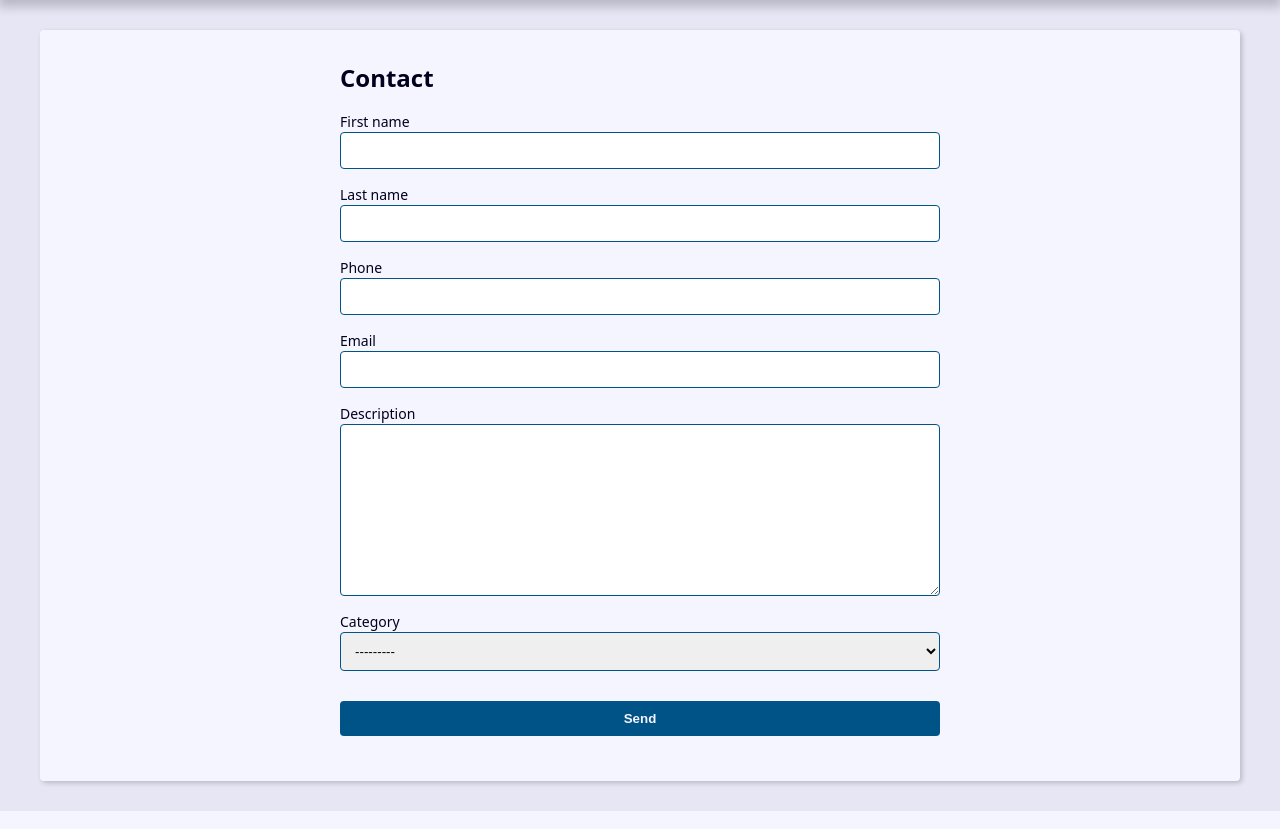
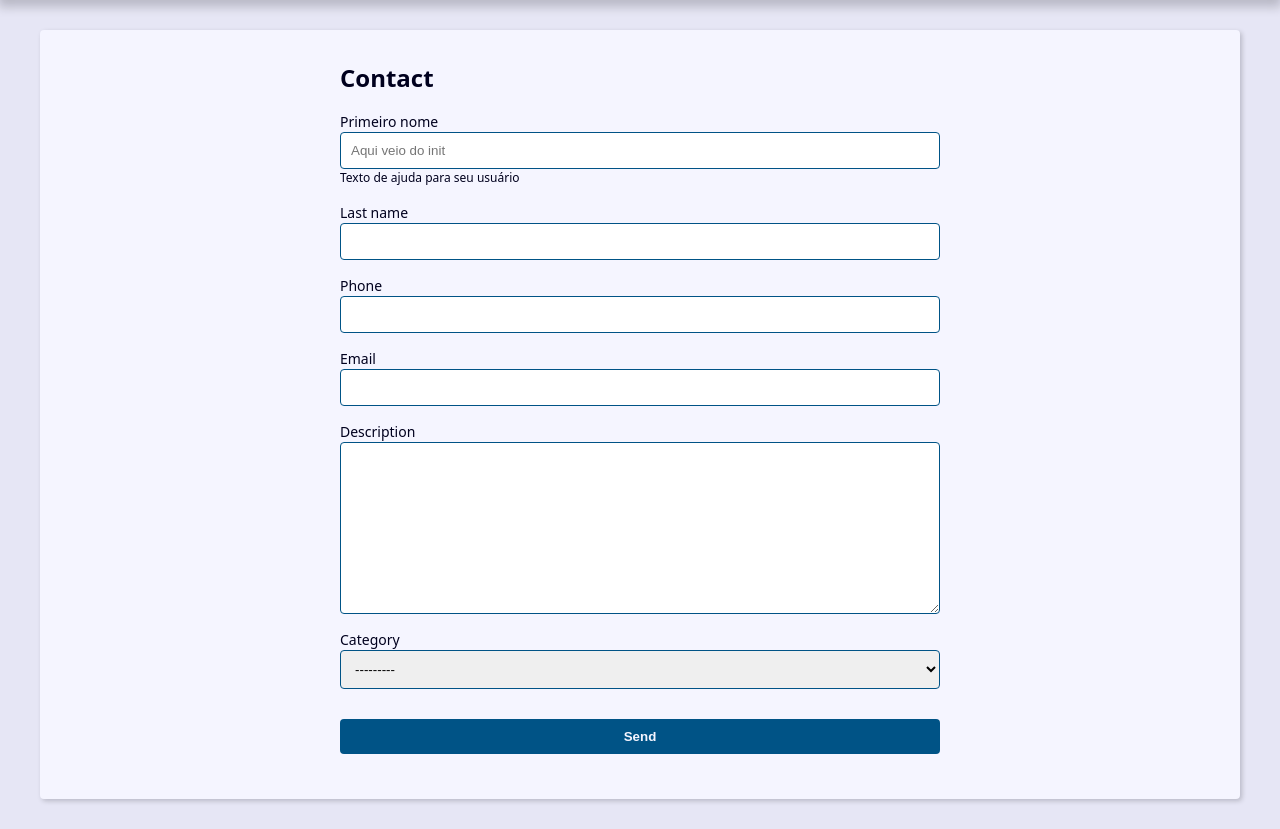
Before and after one commit to guilhermesm28/django_examples, a Django app: page /contact/create/ in a window 1280 px wide. Shown: the part 239-1068 px from the top of the page. Run offline with Django 5.2, Linux system fonts and the light colour scheme; data that the repository does not hold is empty.

Commit message:
finalizando criação do formulário

```diff
--- a/projeto_agenda/contact/forms.py
+++ b/projeto_agenda/contact/forms.py
@@ -3,11 +3,30 @@ from django.core.exceptions import ValidationError
 from contact.models import Contact
 
 class ContactForm(forms.ModelForm):
+    first_name = forms.CharField(
+         widget=forms.TextInput(
+             attrs={
+                 'class': 'classe-a classe-b',
+                 'placeholder': 'Aqui veio do init',
+             }
+         ),
+         label='Primeiro nome',
+         help_text='Texto de ajuda para seu usuário',
+     )
     class Meta:
         model = Contact
         fields = ('first_name', 'last_name', 'phone', 'email', 'description', 'category')
 
     def clean(self):
         cleaned_data = self.cleaned_data
-        self.add_error('first_name', ValidationError('Mensagem de erro', code='invalid'))
+        first_name = cleaned_data.get('first_name')
+        last_name = cleaned_data.get('last_name')
+
+        if first_name == last_name:
+            msg = ValidationError(
+                 'Primeiro nome não pode ser igual ao segundo',
+                 code='invalid'
+             )
+            self.add_error('first_name', msg)
+            self.add_error('last_name', msg)
         return super().clean()
--- a/projeto_agenda/contact/templates/contact/create.html
+++ b/projeto_agenda/contact/templates/contact/create.html
@@ -16,6 +16,9 @@
                 <label for="{{ field.id_for_label }}">{{ field.label }}</label>
                 {{ field }}
                 {{ field.errors }}
+                {% if field.help_text %}
+                <p class="help-text">{{ field.help_text }}</p>
+                {% endif %}
             </div>
             {% endfor %}
         </div>
--- a/projeto_agenda/contact/views.py
+++ b/projeto_agenda/contact/views.py
@@ -71,9 +71,14 @@ def search(request):
 
 def create(request):
     if request.method == 'POST':
+        form = ContactForm(request.POST)
         context = {
-            'form': ContactForm(request.POST),
+            'form': form,
         }
+
+        if form.is_valid():
+            form.save()
+            return redirect('contact:create')
 
         return render(
             request,
```
